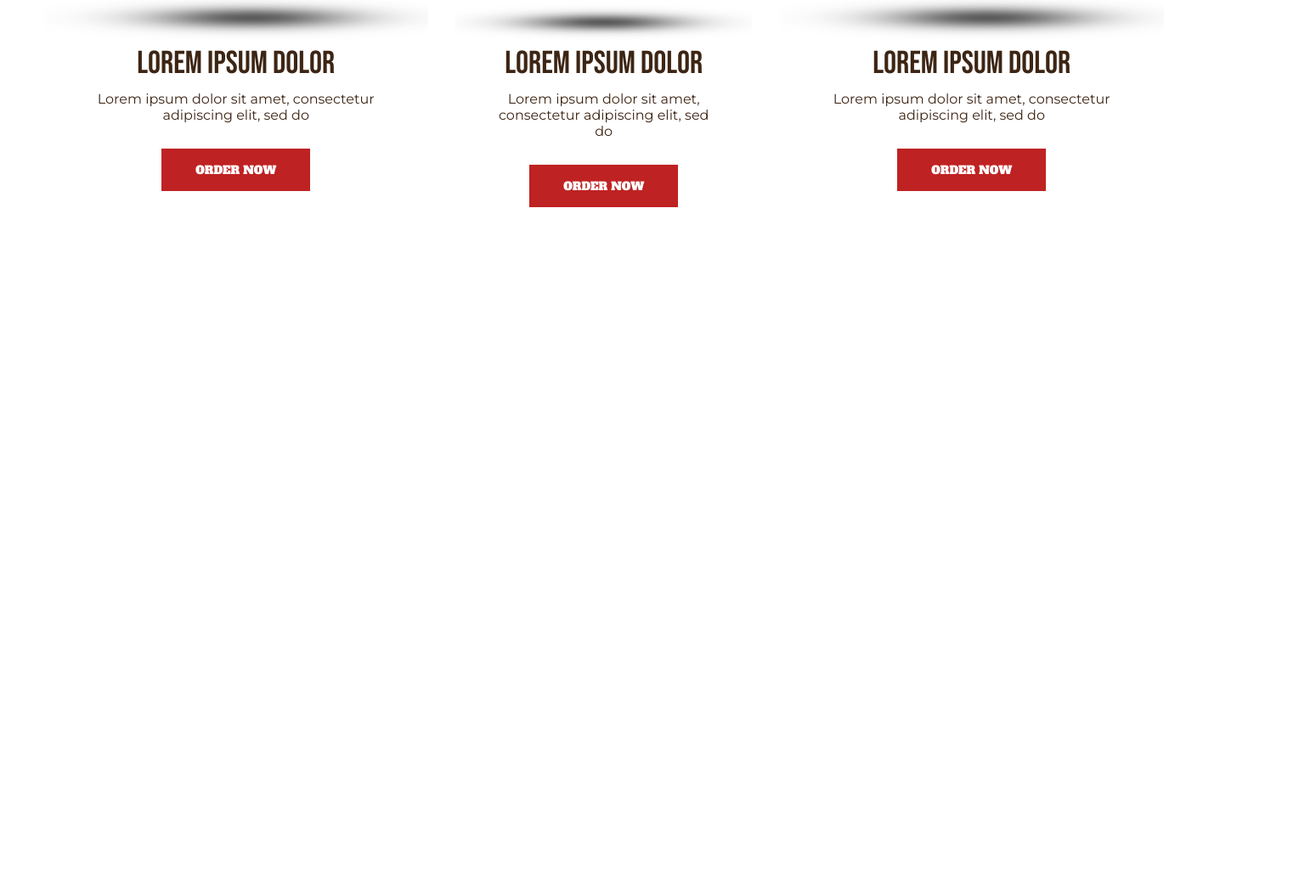
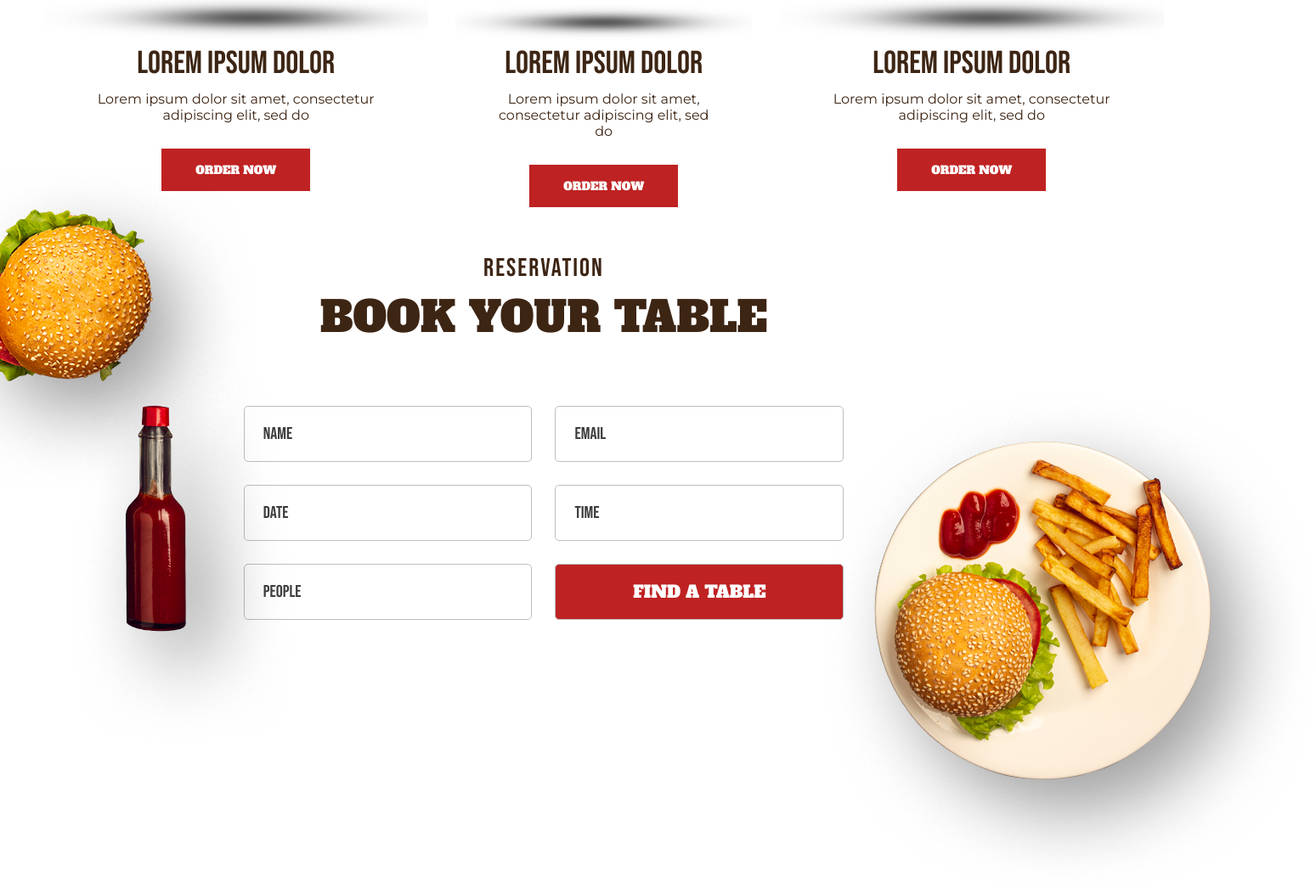
Before and after one commit to Ali-Khamis/burger-house, a plain HTML site: page index.html in a window 1280 px wide. Shown: the part 2043-3090 px from the top of the page at 85% size, 1549 px wide, since content can reach past the window. Before the commit the page ends 2337 px from the top, so only its background shows below. Drawn offline with Linux system fonts and the light colour scheme.

Commit message:
finished reservationSection

```diff
--- a/index.html
+++ b/index.html
@@ -127,5 +127,62 @@
         </div>
       </div>
     </section>
+    <section class="reservationSection">
+      <div class="container reservationSection__container">
+        <h3 class="reservationSection__reservation font-color-brown">
+          reservation
+        </h3>
+        <h2 class="reservationSection__book font-color-brown">
+          book your table
+        </h2>
+        <form action="" class="reservationSection__form">
+          <input
+            class="reservationSection__form__inputs"
+            type="text"
+            placeholder="name"
+          />
+          <input
+            class="reservationSection__form__inputs"
+            type="email"
+            placeholder="email"
+          />
+          <input
+            class="reservationSection__form__inputs"
+            type="text"
+            placeholder="date"
+          />
+          <input
+            class="reservationSection__form__inputs"
+            type="text"
+            placeholder="time"
+          />
+          <input
+            class="reservationSection__form__inputs"
+            type="text"
+            placeholder="people"
+          />
+          <input
+            class="reservationSection__form__inputs reservationSection__form__inputs--submit"
+            type="submit"
+            value="find a table"
+          />
+        </form>
+        <img
+          class="reservationSection__burgerImg"
+          src="images/reservationSection- burger.png"
+          alt=""
+        />
+        <img
+          class="reservationSection__bottleImg"
+          src="images/reservationSection-bottle.png"
+          alt=""
+        />
+        <img
+          class="reservationSection__mealImg"
+          src="images/reservationSection-meal.png"
+          alt=""
+        />
+      </div>
+    </section>
   </body>
 </html>
--- a/style.css
+++ b/style.css
@@ -260,3 +260,72 @@ nav {
   background: rgb(224, 45, 45);
   box-shadow: 0px 0px 7px 0px rgba(61, 60, 60, 0.5);
 }
+/* reservationSection */
+.reservationSection {
+  text-align: center;
+}
+.reservationSection__form {
+  display: grid;
+  grid-template-columns: 1fr 1fr;
+  gap: 27px;
+  width: 60%;
+  margin: 0 auto;
+}
+.reservationSection__form__inputs {
+  font-family: "Bebas Neue", cursive;
+  font-size: 20px;
+  padding: 20px 22px;
+  border-radius: 5px;
+  border: 1px solid rgb(190, 190, 190);
+  text-transform: uppercase;
+}
+.reservationSection__form__inputs::placeholder {
+  font-family: "Bebas Neue", cursive;
+  font-weight: 400;
+  font-size: 20px;
+  color: rgb(61, 61, 61);
+}
+.reservationSection__form__inputs--submit {
+  background: rgb(191, 34, 34);
+  font-family: "Alfa Slab One", cursive;
+  color: white;
+  font-size: 20px;
+  padding: 0;
+}
+.reservationSection__form__inputs--submit:hover {
+  background: rgb(224, 45, 45);
+  box-shadow: 0px 0px 7px 0px rgba(61, 60, 60, 0.5);
+}
+.reservationSection__reservation {
+  font-family: "Bebas Neue", cursive;
+  font-size: 30px;
+  line-height: 45px;
+  font-weight: 400;
+  letter-spacing: 2px;
+}
+.reservationSection__book {
+  font-family: "Alfa Slab One", cursive;
+  text-transform: uppercase;
+  font-size: 50px;
+  font-weight: 400;
+  padding-bottom: 70px;
+}
+.reservationSection__container {
+  position: relative;
+  z-index: 999;
+}
+.reservationSection__burgerImg {
+  position: absolute;
+  top: -100px;
+  left: -140px;
+}
+.reservationSection__bottleImg {
+  position: absolute;
+  left: 35px;
+  top: 130px;
+}
+.reservationSection__mealImg {
+  position: absolute;
+  top: 170px;
+  right: -320px;
+}
```
